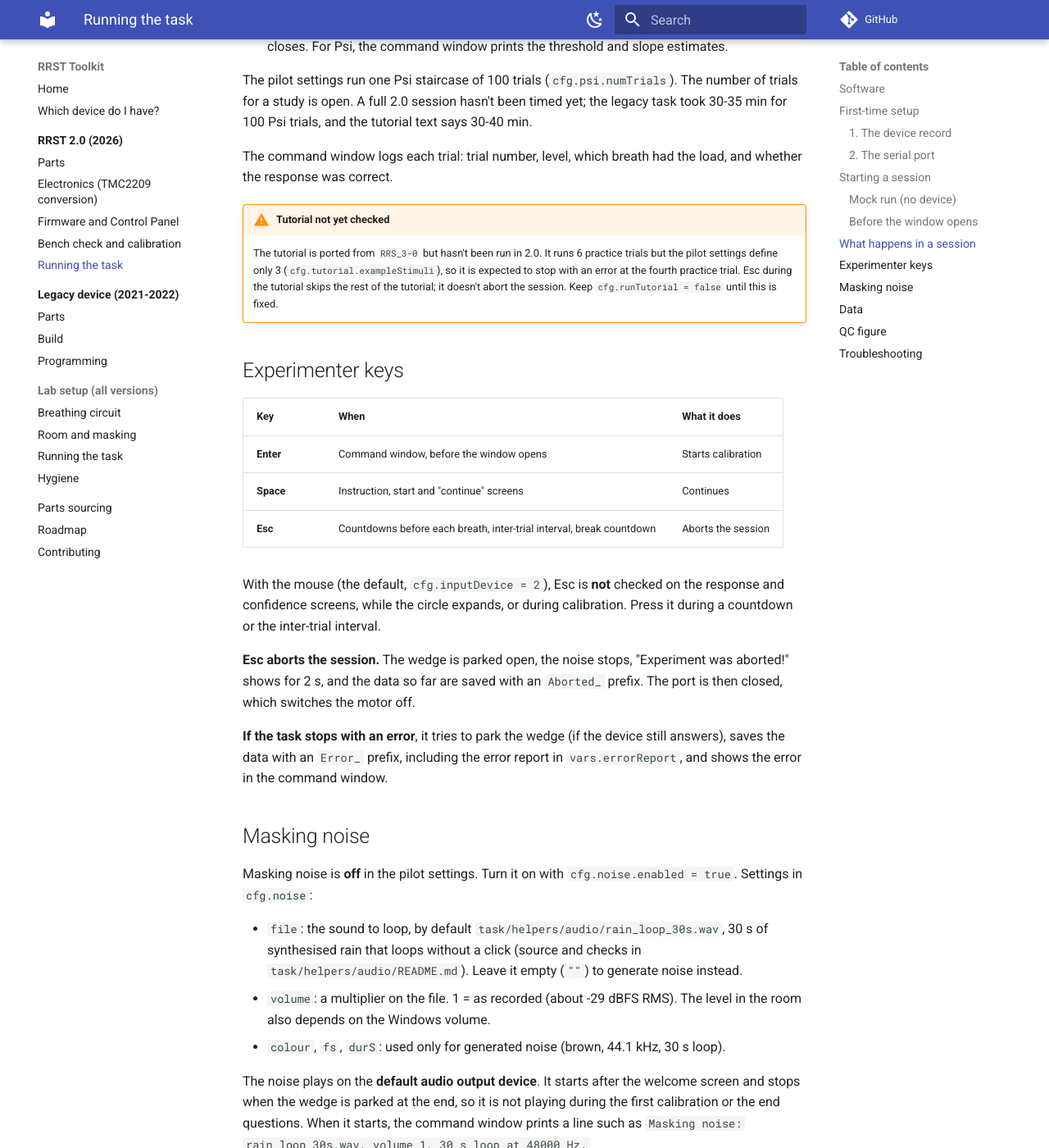
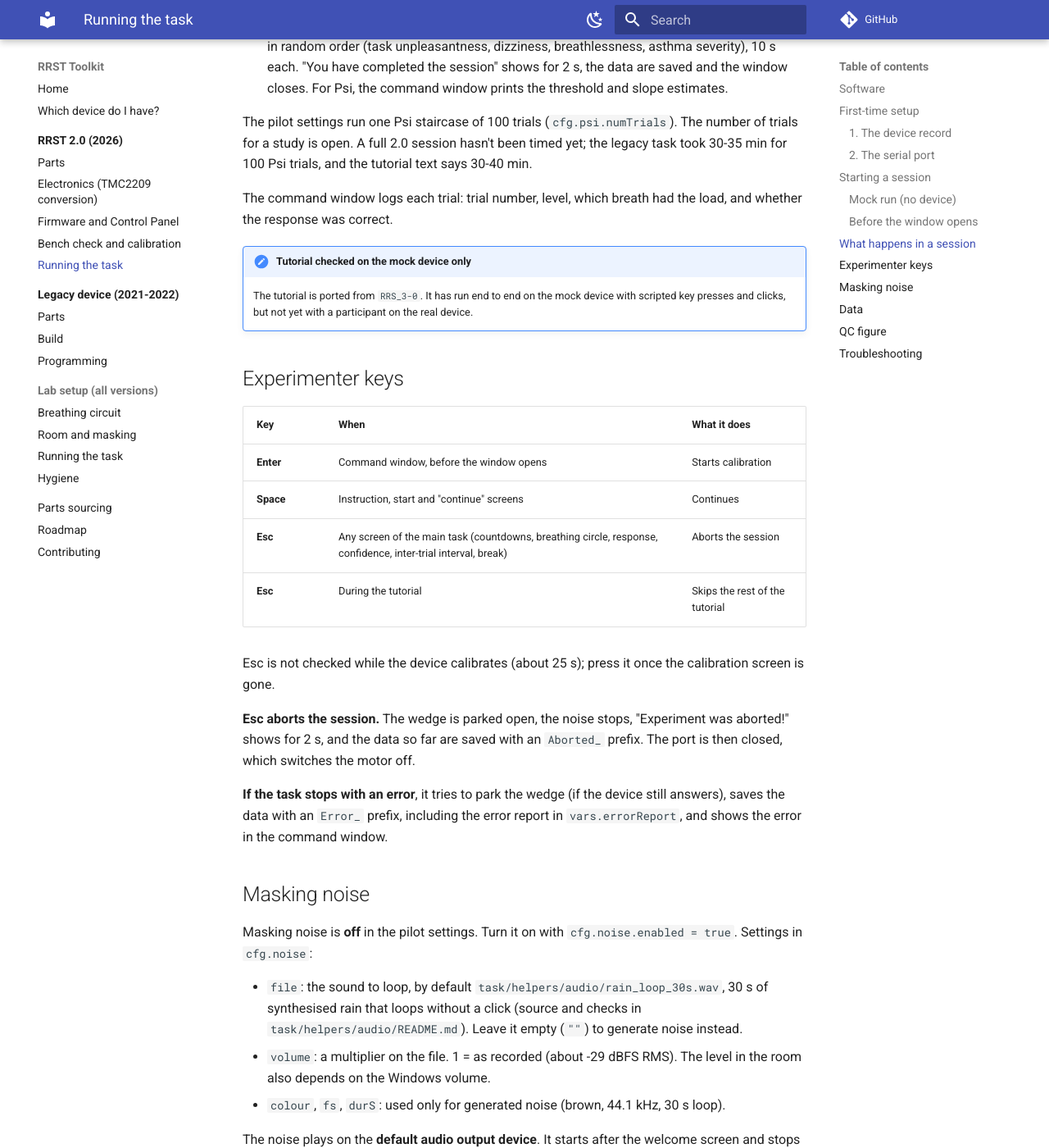
Before and after one commit to embodied-computation-group/rrst-toolkit, an MkDocs documentation site: the page built from handbook/v2/running.md, in a window 1280 px wide and 1400 px high, scrolled down 4098 px. Shown: the whole window at 82% size. Built offline with MkDocs 1.6.1 and Material for MkDocs 9.7.7, drawn with Linux system fonts in a browser that asks for light colours; comment, search, counter and statistics services are not loaded; some of the changed text lies outside the part shown.

Commit message:
Running page: Esc now works on every screen and the tutorial runs

```diff
--- a/handbook/v2/running.md
+++ b/handbook/v2/running.md
@@ -129,7 +129,9 @@
    masking noise starts, if it's enabled.
 3. **Tutorial** (optional, off in the pilot settings: `cfg.runTutorial = false`). An
    easy trial and a hard trial with feedback, a confidence-rating example, practice
-   trials, then a break of `cfg.timing.pause` (120 s). See the warning below.
+   trials (one per `cfg.tutorial.exampleStimuli` level, 3 in the pilot settings), then
+   a break of `cfg.timing.pause` (120 s). Esc during the tutorial skips the rest of it;
+   the wedge goes to a rest position and the main task starts.
 4. **Start.** "The experiment will start now. Press SPACE to start." After Space,
    "Get ready" shows for 3 s.
 5. **Trials.** Each trial is a two-interval forced choice: two breaths, one with the
@@ -171,12 +173,9 @@
 The command window logs each trial: trial number, level, which breath had the load,
 and whether the response was correct.
 
-!!! warning "Tutorial not yet checked"
-    The tutorial is ported from `RRS_3-0` but hasn't been run in 2.0. It runs 6 practice
-    trials but the pilot settings define only 3 (`cfg.tutorial.exampleStimuli`), so it
-    is expected to stop with an error at the fourth practice trial. Esc during the
-    tutorial skips the rest of the tutorial; it doesn't abort the session. Keep
-    `cfg.runTutorial = false` until this is fixed.
+!!! note "Tutorial checked on the mock device only"
+    The tutorial is ported from `RRS_3-0`. It has run end to end on the mock device with
+    scripted key presses and clicks, but not yet with a participant on the real device.
 
 ## Experimenter keys
 
@@ -184,11 +183,11 @@
 |---|---|---|
 | **Enter** | Command window, before the window opens | Starts calibration |
 | **Space** | Instruction, start and "continue" screens | Continues |
-| **Esc** | Countdowns before each breath, inter-trial interval, break countdown | Aborts the session |
+| **Esc** | Any screen of the main task (countdowns, breathing circle, response, confidence, inter-trial interval, break) | Aborts the session |
+| **Esc** | During the tutorial | Skips the rest of the tutorial |
 
-With the mouse (the default, `cfg.inputDevice = 2`), Esc is **not** checked on the
-response and confidence screens, while the circle expands, or during calibration. Press
-it during a countdown or the inter-trial interval.
+Esc is not checked while the device calibrates (about 25 s); press it once the
+calibration screen is gone.
 
 **Esc aborts the session.** The wedge is parked open, the noise stops, "Experiment was
 aborted!" shows for 2 s, and the data so far are saved with an `Aborted_` prefix. The
@@ -277,8 +276,7 @@
 
 **The window greys out or shows "Not responding".** Windows does this when the task
 doesn't poll the window. The wait loops of the main task now call `GetMouse`, which
-fixes it. If you see it in the main task, check you are on the current `main`. The
-tutorial's loops don't have this fix yet.
+fixes it. If you see it, check you are on the current `main`.
 
 **No sound.** Check `cfg.noise.enabled = true`, that the command window printed the
 `Masking noise:` line, the Windows volume, and that the headphones or speakers are the
```
